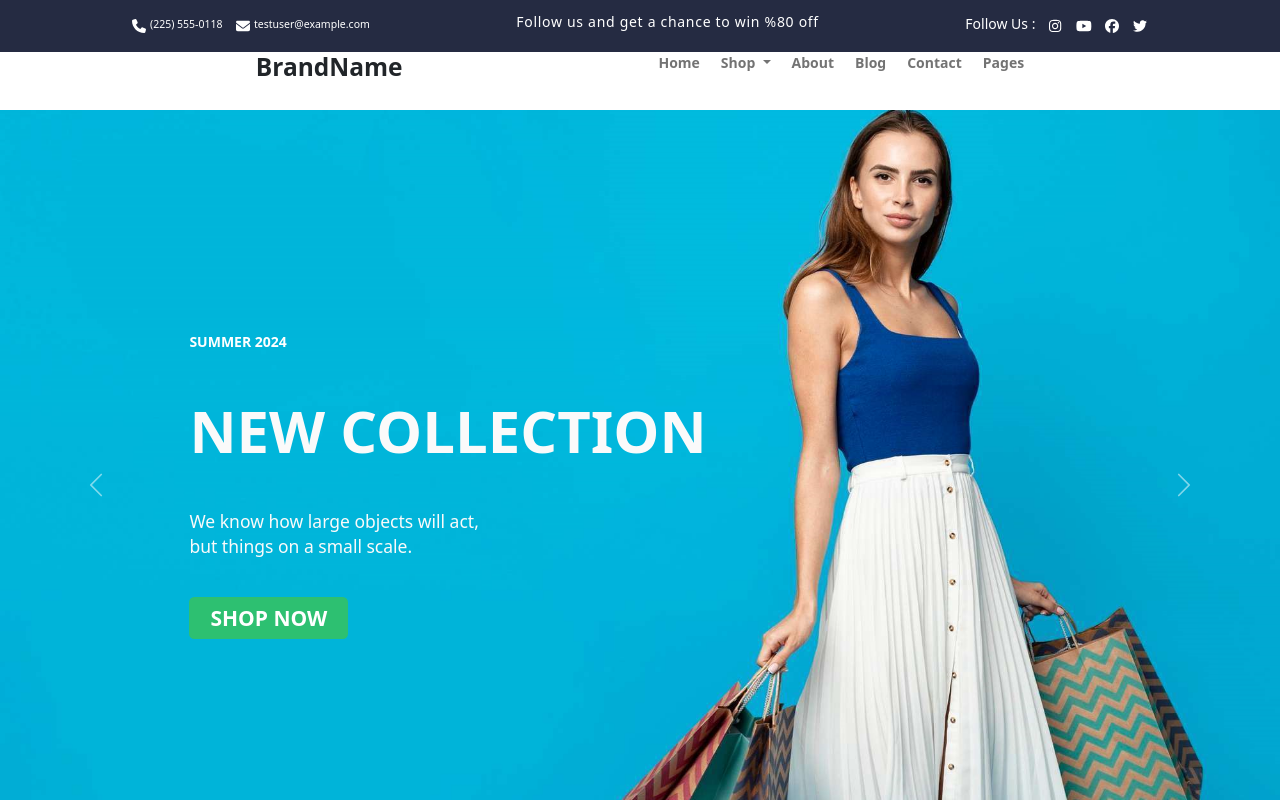
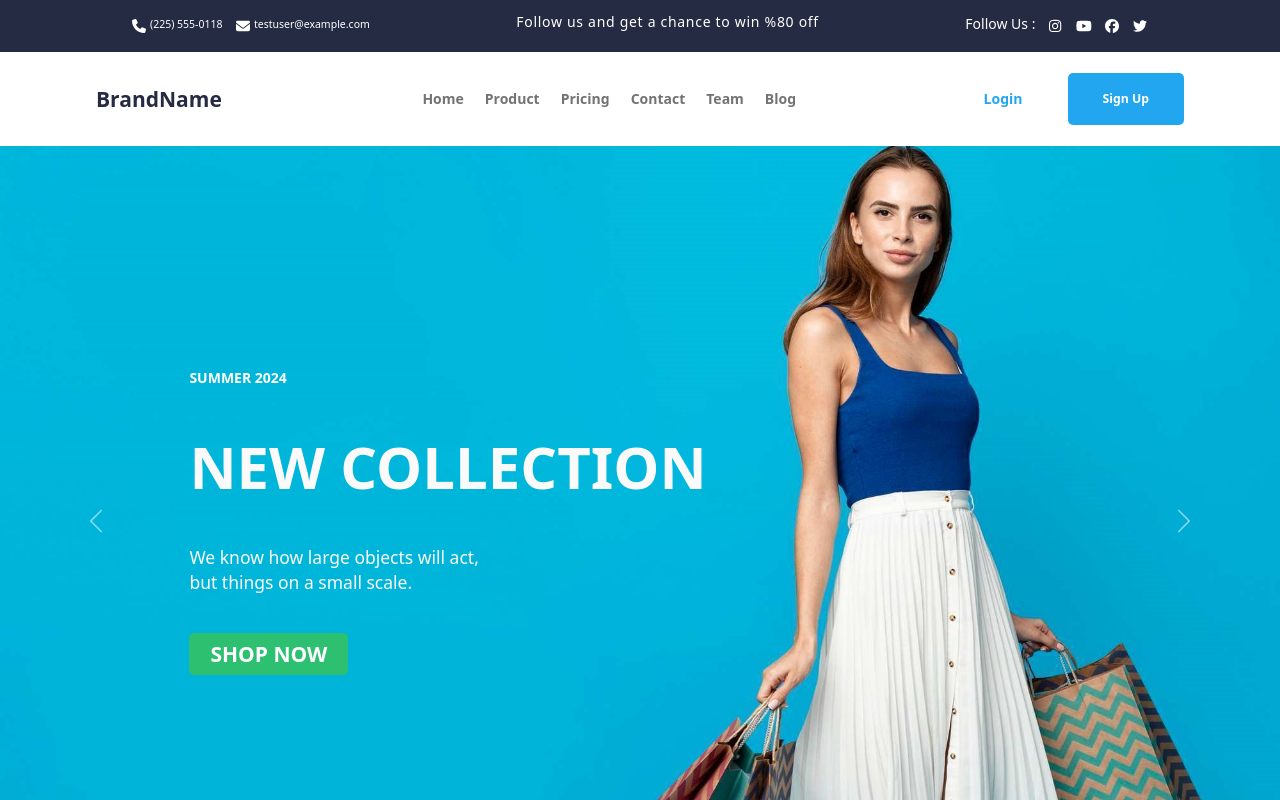
Before and after one commit to zehraBal/Workintech-Ecommerce-Challenge, a React (Vite) app in the folder ecommerce-frontend/: page / in a window 1280 px wide. Shown: the top 800 px of the page. Built offline with nearby package versions, Linux system fonts and the light colour scheme.

Commit message:
vercel.json added

```diff
--- a/ecommerce-frontend/src/components/HeaderNav.jsx
+++ b/ecommerce-frontend/src/components/HeaderNav.jsx
@@ -1,30 +1,73 @@
-import ShopDropdown from "./ShopDropdown";
+import { faBars } from "@fortawesome/free-solid-svg-icons";
+import { FontAwesomeIcon } from "@fortawesome/react-fontawesome";
+import { useEffect, useState } from "react";
+import { useNavigate } from "react-router-dom";
 
 export default function HeaderNav() {
+  const [isHidden, setIsHidden] = useState(true);
+  const navigate = useNavigate();
+  /*  useEffect(() => {
+    console.log(isHidden);
+  }, [isHidden]);*/
+  const handleClick = () => {
+    setIsHidden(!isHidden);
+  };
+  const handleRegister = () => {
+    navigate("/register");
+  };
   return (
-    <div className="w-full flex justify-evenly">
-      <div className="h-[58px] leading-8">
-        <h3 className="font-bold">BrandName</h3>
+    <div className="basis-[85%] flex flex-wrap justify-center items-center sm:flex-col">
+      <div className=" basis-full flex items-center justify-between py-4 sm:flex-col sm:w-full sm:basis-full sm:gap-6">
+        <div className="sm:flex sm:justify-between sm:items-start sm:w-[60%]">
+          <div className="text-[#252B42] text-start font-bold text-2xl">
+            BrandName
           </div>
-      <div>
-        <nav className="flex gap-4 leading-6">
-          <a className="text-[#737373] font-bold no-underline" href="/">
+          <div className="lg:hidden cursor-pointer" onClick={handleClick}>
+            <FontAwesomeIcon icon={faBars} style={{ color: "#737373" }} />
+          </div>
+        </div>
+        <div
+          className={`w-[70%] items-center justify-between flex sm:flex-col sm:gap-[30px] ${
+            isHidden ? "sm:hidden" : ""
+          } `}
+        >
+          <nav className="flex justify-between items-center gap-[21px] sm:flex-col sm:gap-[30px]">
+            <a className="a-gray font-bold  leading-6" href="/">
               Home
             </a>
-          <ShopDropdown />
-          <a className="text-[#737373] font-bold no-underline" href="/about">
-            About
+            <a className="a-gray font-bold  leading-6" href="/product">
+              Product
             </a>
-          <a className="text-[#737373] font-bold no-underline" href="/blog">
+            <a className="a-gray font-bold  leading-6" href="/pricing">
+              Pricing
+            </a>
+            <a className="a-gray font-bold  leading-6" href="/contact">
+              Contact
+            </a>
+            <a className="a-gray font-bold  leading-6" href="/team">
+              Team
+            </a>
+            <a className="a-gray font-bold  leading-6" href="/team">
               Blog
             </a>
-          <a className="text-[#737373] font-bold no-underline" href="/contact">
-            Contact
+          </nav>
+          <div className="flex items-center gap-[45px] justify-between sm:flex-col sm:gap-6">
+            <a
+              className="text-[#23A6F0] no-underline font-bold  leading-6 "
+              href="/login"
+            >
+              Login
             </a>
-          <a className="text-[#737373] font-bold no-underline" href="/pages">
-            Pages
-          </a>
-        </nav>
+            <div>
+              <button
+                onClick={handleRegister}
+                className=" button-primary bg-[#23A6F0] text-white "
+              >
+                Sign Up
+              </button>
+            </div>
+          </div>
+        </div>
       </div>
     </div>
   );
```
Also changed, not shown: ecommerce-frontend/vercel.json (added). Lines whose indentation alone changed are shown as unchanged.
